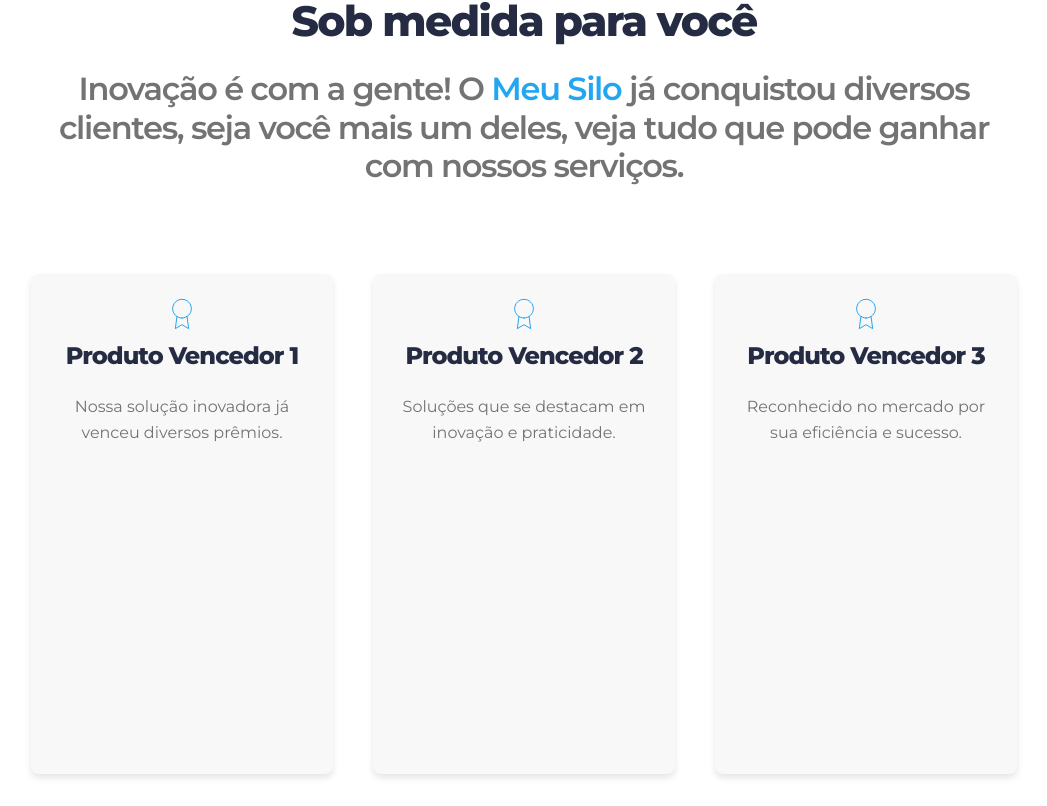
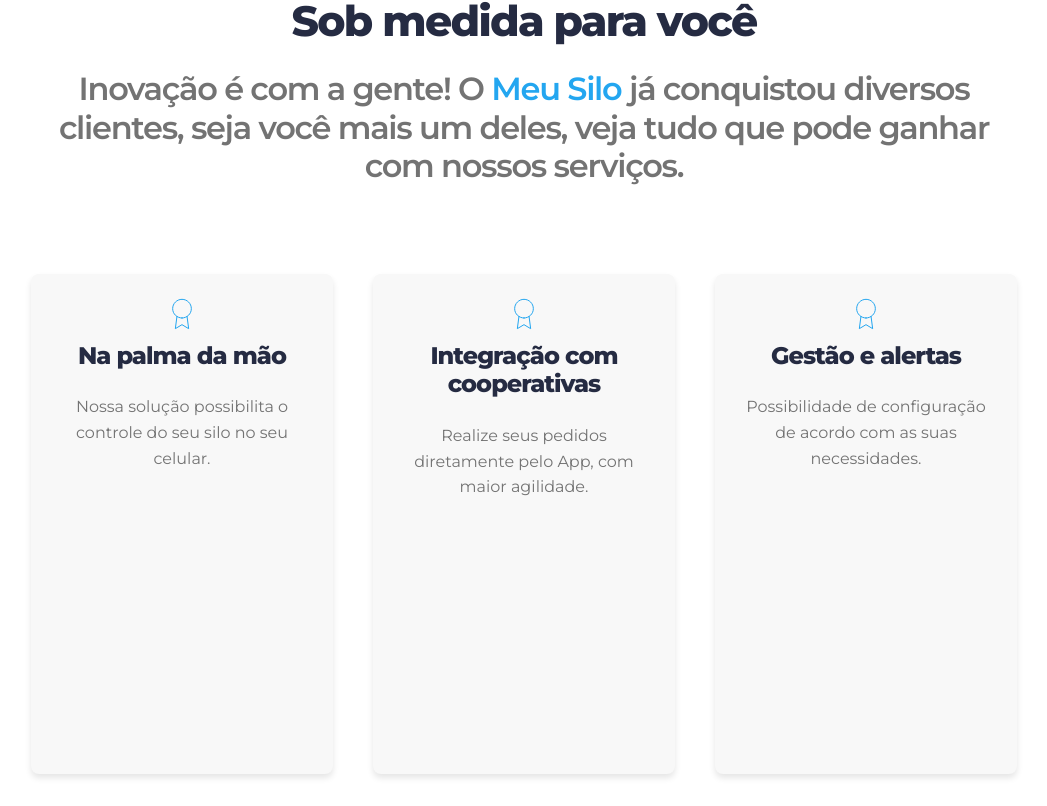
Before and after one commit to VictorPedrotti/LandingPageMeuSilo, a React (Vite) app: page / in a window 1280 px wide. Shown: the part 830-1636 px from the top of the page, without its empty margins (116-1163 px from the left). Built offline with nearby package versions, Linux system fonts and the light colour scheme.

Commit message:
mudando os textos dos cards

```diff
--- a/src/components/Card.tsx
+++ b/src/components/Card.tsx
@@ -24,16 +24,16 @@
 const CardGrid: React.FC = () => {
   const cardData: CardProps[] = [
     {
-      title: 'Produto Vencedor 1',
-      description: 'Nossa solução inovadora já venceu diversos prêmios.',
+      title: 'Na palma da mão',
+      description: 'Nossa solução possibilita o controle do seu silo no seu celular.',
     },
     {
-      title: 'Produto Vencedor 2',
-      description: 'Soluções que se destacam em inovação e praticidade.',
+      title: 'Integração com cooperativas',
+      description: 'Realize seus pedidos diretamente pelo App, com maior agilidade.',
     },
     {
-      title: 'Produto Vencedor 3',
-      description: 'Reconhecido no mercado por sua eficiência e sucesso.',
+      title: 'Gestão e alertas',
+      description: 'Possibilidade de configuração de acordo com as suas necessidades.',
     },
   ];
 
```
